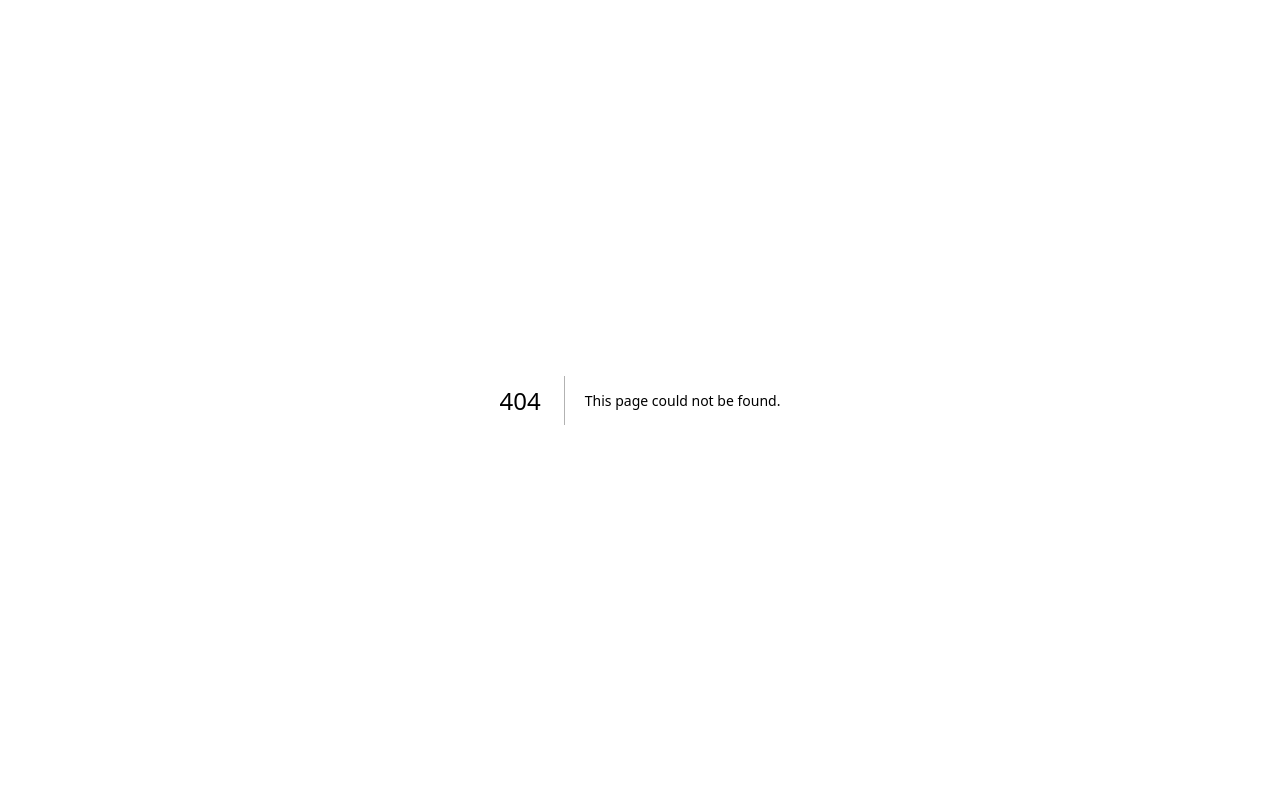
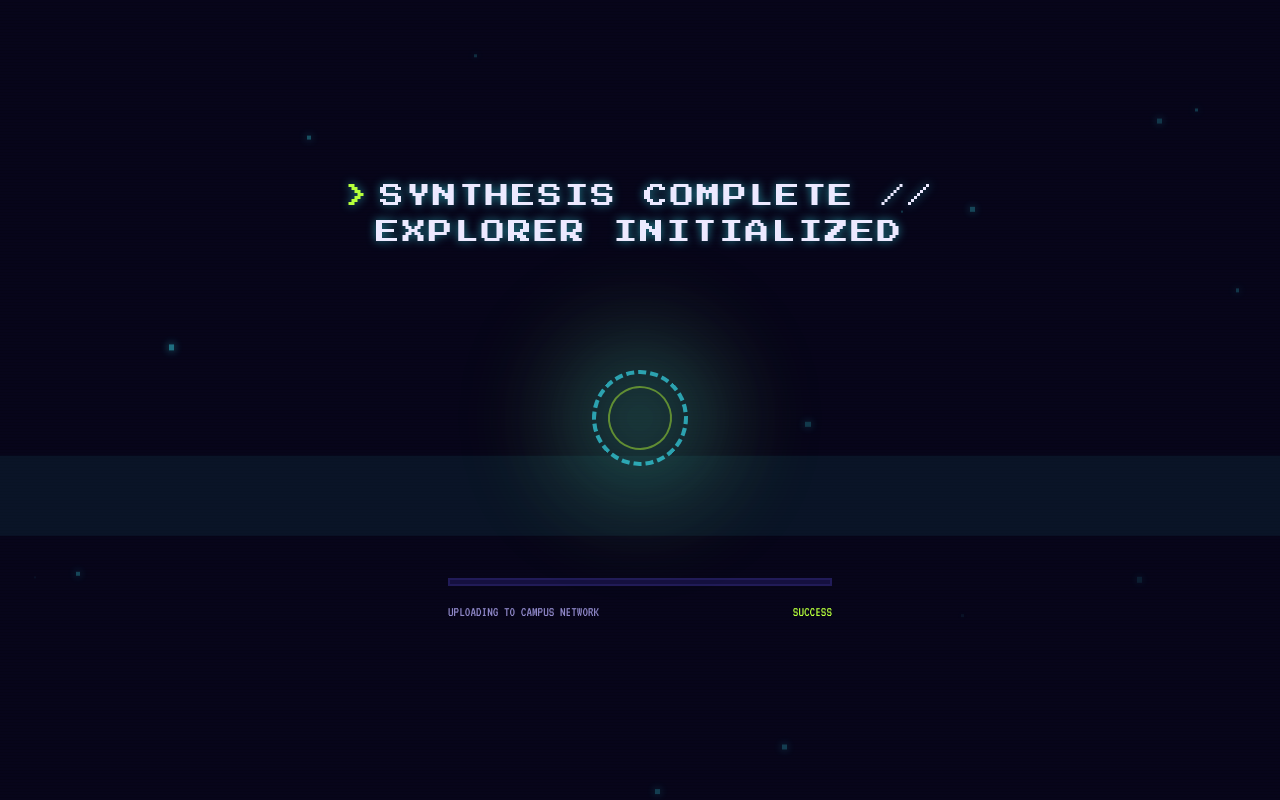
Before and after one commit to Srinidhi-070/nxtwave-growthos, a Next.js app: page /character/init in a window 1280 px wide. Before the commit this address had no page. Built offline with nearby package versions, Linux system fonts and the light colour scheme.

Commit message:
feat(ui): complete PLAYER CREATION group (Pages 09, 10)

```diff
--- /dev/null
+++ b/src/app/character/init/page.tsx
@@ -0,0 +1,90 @@
+'use client';
+import React, { useEffect } from 'react';
+import { useRouter } from 'next/navigation';
+import { motion } from 'framer-motion';
+import { CrtOverlay } from '@/components/pixel/CrtOverlay';
+import { TypeLine } from '@/components/pixel/TypeLine';
+import { PixelParticles } from '@/components/pixel/PixelParticles';
+
+export default function CharacterInitCinematic() {
+  const router = useRouter();
+
+  useEffect(() => {
+    // Cinematic sequence lasts 5 seconds, then auto-routes to welcome
+    const timer = setTimeout(() => {
+      router.push('/welcome');
+    }, 5500);
+    return () => clearTimeout(timer);
+  }, [router]);
+
+  return (
+    <div className="relative min-h-screen flex flex-col items-center justify-center bg-void overflow-hidden select-none">
+      <CrtOverlay sweep />
+      <PixelParticles count={30} colors={['#3ef2ff', '#b6ff3b']} />
+
+      <div className="relative z-10 w-full max-w-2xl px-6 text-center">
+        {/* BOOT SEQUENCE */}
+        <div className="mb-12 h-24">
+          <TypeLine
+            text="SYNTHESIS COMPLETE // EXPLORER INITIALIZED"
+            delay={200}
+            speed={30}
+            className="text-cyan font-pixel text-[16px] md:text-[24px] tracking-widest text-glow-cyan"
+          />
+        </div>
+
+        {/* GLOWING FORGE AURA */}
+        <motion.div
+          initial={{ scale: 0, opacity: 0 }}
+          animate={{ scale: [0, 1.2, 1], opacity: [0, 1, 0.8] }}
+          transition={{ duration: 2, delay: 1.5, ease: "easeOut" }}
+          className="relative w-48 h-48 mx-auto"
+        >
+          <div className="absolute inset-0 rounded-full bg-lime/20 blur-3xl animate-pulse" />
+          <div className="absolute inset-4 rounded-full bg-cyan/30 blur-2xl animate-pulse" style={{ animationDelay: '200ms' }} />
+          <div className="absolute inset-0 flex items-center justify-center">
+            {/* Minimal geometric representation of the character booting up */}
+            <motion.div
+              animate={{ rotate: 360 }}
+              transition={{ duration: 4, repeat: Infinity, ease: "linear" }}
+              className="w-24 h-24 border-4 border-dashed border-cyan rounded-full opacity-80"
+            />
+            <motion.div
+              animate={{ rotate: -360 }}
+              transition={{ duration: 3, repeat: Infinity, ease: "linear" }}
+              className="absolute w-16 h-16 border-2 border-lime rounded-full opacity-60"
+            />
+          </div>
+        </motion.div>
+
+        {/* LOADING PROGRESS */}
+        <motion.div
+          initial={{ opacity: 0 }}
+          animate={{ opacity: 1 }}
+          transition={{ delay: 2.5 }}
+          className="mt-16 max-w-sm mx-auto"
+        >
+          <div className="h-2 w-full bg-deep border-2 border-line/50 p-[2px]">
+            <motion.div
+              initial={{ width: "0%" }}
+              animate={{ width: "100%" }}
+              transition={{ duration: 2.5, delay: 2.5, ease: "easeInOut" }}
+              className="h-full bg-lime shadow-[0_0_10px_rgba(182,255,59,0.8)]"
+            />
+          </div>
+          <div className="mt-4 flex justify-between font-term text-sm text-mute">
+            <span>UPLOADING TO CAMPUS NETWORK</span>
+            <motion.span
+              initial={{ opacity: 0 }}
+              animate={{ opacity: 1 }}
+              transition={{ delay: 4.8 }}
+              className="text-lime"
+            >
+              SUCCESS
+            </motion.span>
+          </div>
+        </motion.div>
+      </div>
+    </div>
+  );
+}
--- /dev/null
+++ b/src/app/welcome/page.tsx
@@ -0,0 +1,124 @@
+'use client';
+import React, { useEffect, useState } from 'react';
+import { motion, AnimatePresence } from 'framer-motion';
+import { ArrowRightIcon, TerminalSquareIcon, MapIcon, UsersIcon } from 'lucide-react';
+import { PublicTopBar } from '@/components/layout/PublicTopBar';
+import { PixelPanel } from '@/components/pixel/PixelPanel';
+import { PixelButton } from '@/components/pixel/PixelButton';
+import { CrtOverlay } from '@/components/pixel/CrtOverlay';
+import { PixelParticles } from '@/components/pixel/PixelParticles';
+import { IMAGES } from '@/data/images';
+import { usePlayer } from '@/components/context/PlayerContext';
+
+export default function WelcomePage() {
+  const { player } = usePlayer();
+  const [step, setStep] = useState(0);
+
+  // Auto-progress through the welcome cinematic
+  useEffect(() => {
+    if (step === 0) {
+      const t = setTimeout(() => setStep(1), 2000);
+      return () => clearTimeout(t);
+    }
+    if (step === 1) {
+      const t = setTimeout(() => setStep(2), 2500);
+      return () => clearTimeout(t);
+    }
+  }, [step]);
+
+  return (
+    <div className="relative min-h-screen flex flex-col bg-void overflow-hidden select-none">
+      <div className="fixed inset-0 z-0 pointer-events-none bg-void">
+        <motion.div
+          initial={{ opacity: 0 }}
+          animate={{ opacity: 0.3 }}
+          transition={{ duration: 2 }}
+          className="absolute inset-0"
+        >
+          <img src={IMAGES.city} alt="GrowthOS City" className="h-full w-full object-cover pixelated mix-blend-screen" />
+          <div className="absolute inset-0 bg-gradient-to-b from-void via-void/80 to-void" />
+        </motion.div>
+        <PixelParticles count={20} colors={['#b6ff3b']} />
+        <CrtOverlay />
+      </div>
+
+      <div className="relative z-30 flex-none">
+        <PublicTopBar label="SYSTEM // WELCOME" hideCta />
+      </div>
+
+      <main className="relative z-20 flex-1 w-full max-w-4xl mx-auto px-6 py-12 md:py-20 flex flex-col items-center justify-center">
+
+        <AnimatePresence mode="wait">
+          {step === 0 && (
+            <motion.div
+              key="step0"
+              initial={{ opacity: 0, scale: 0.9 }}
+              animate={{ opacity: 1, scale: 1 }}
+              exit={{ opacity: 0, scale: 1.1 }}
+              transition={{ duration: 0.5 }}
+              className="text-center"
+            >
+              <h1 className="font-pixel text-[32px] md:text-[48px] text-lime text-glow-lime mb-4">WELCOME TO GROWTHOS</h1>
+              <p className="font-term text-xl text-mute tracking-widest uppercase">EXPLORER {player?.name || 'INITIALIZED'}</p>
+            </motion.div>
+          )}
+
+          {step === 1 && (
+            <motion.div
+              key="step1"
+              initial={{ opacity: 0, y: 20 }}
+              animate={{ opacity: 1, y: 0 }}
+              exit={{ opacity: 0, y: -20 }}
+              className="text-center flex flex-col items-center"
+            >
+              <div className="mb-6 font-px text-[14px] text-cyan tracking-widest">REWARD UNLOCKED</div>
+              <div className="text-[64px] font-pixel text-lime text-glow-lime">+100 XP</div>
+              <p className="font-term text-xl text-mute mt-4 max-w-md">
+                For initializing your identity and joining the campus network.
+              </p>
+            </motion.div>
+          )}
+
+          {step === 2 && (
+            <motion.div
+              key="step2"
+              initial={{ opacity: 0, y: 20 }}
+              animate={{ opacity: 1, y: 0 }}
+              className="w-full flex flex-col items-center"
+            >
+              <h2 className="font-pixel text-[24px] text-ink mb-10">YOUR <span className="text-cyan text-glow-cyan">OBJECTIVES</span></h2>
+
+              <div className="grid grid-cols-1 md:grid-cols-3 gap-6 w-full mb-12">
+                <PixelPanel tone="lime" className="bg-void/90 p-6 flex flex-col items-center text-center">
+                  <TerminalSquareIcon className="w-8 h-8 text-lime mb-4" />
+                  <h3 className="font-pixel text-[14px] text-ink mb-2">1. WORKSHOP</h3>
+                  <p className="font-term text-sm text-mute">Attend the live AI workshop and ship your project.</p>
+                </PixelPanel>
+
+                <PixelPanel tone="cyan" className="bg-void/90 p-6 flex flex-col items-center text-center">
+                  <MapIcon className="w-8 h-8 text-cyan mb-4" />
+                  <h3 className="font-pixel text-[14px] text-ink mb-2">2. QUESTS</h3>
+                  <p className="font-term text-sm text-mute">Complete terminal challenges to earn XP.</p>
+                </PixelPanel>
+
+                <PixelPanel tone="magenta" className="bg-void/90 p-6 flex flex-col items-center text-center">
+                  <UsersIcon className="w-8 h-8 text-magenta mb-4" />
+                  <h3 className="font-pixel text-[14px] text-ink mb-2">3. CREW</h3>
+                  <p className="font-term text-sm text-mute">Recruit engineers to multiply your network XP.</p>
+                </PixelPanel>
+              </div>
+
+              <PixelButton href="/dashboard" size="lg" className="w-full sm:w-auto relative group shadow-[0_0_15px_rgba(62,242,255,0.4)]">
+                <div className="flex items-center gap-3 px-6">
+                  <span className="tracking-widest">ENTER DASHBOARD</span>
+                  <ArrowRightIcon className="h-5 w-5 group-hover:translate-x-1 transition-transform" />
+                </div>
+              </PixelButton>
+            </motion.div>
+          )}
+        </AnimatePresence>
+
+      </main>
+    </div>
+  );
+}
```
Also changed, not shown: src/app/character/create/page.tsx (line endings or trailing spaces).
